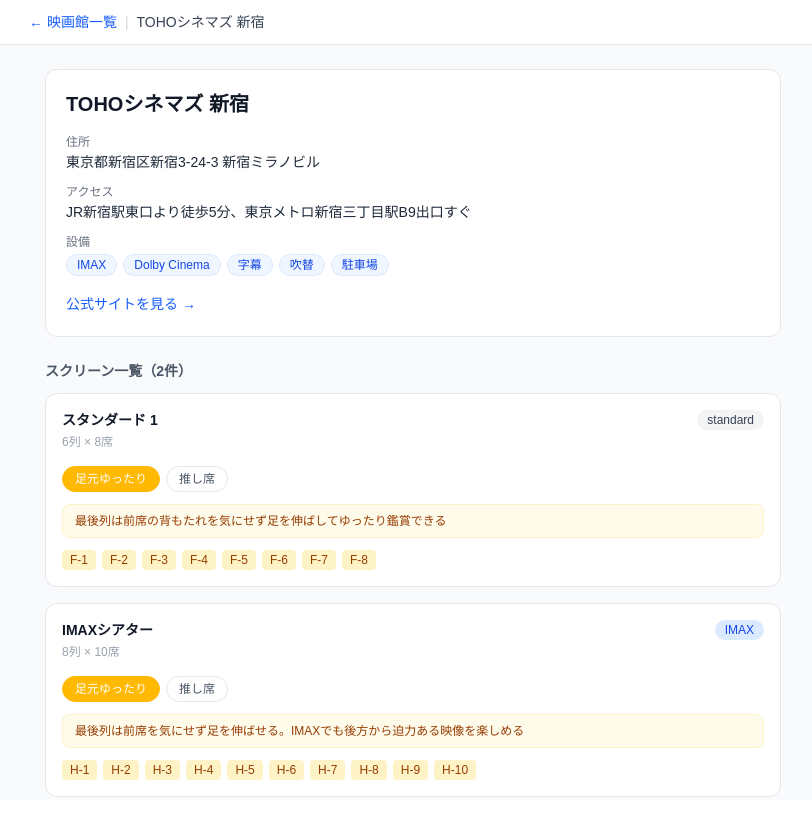
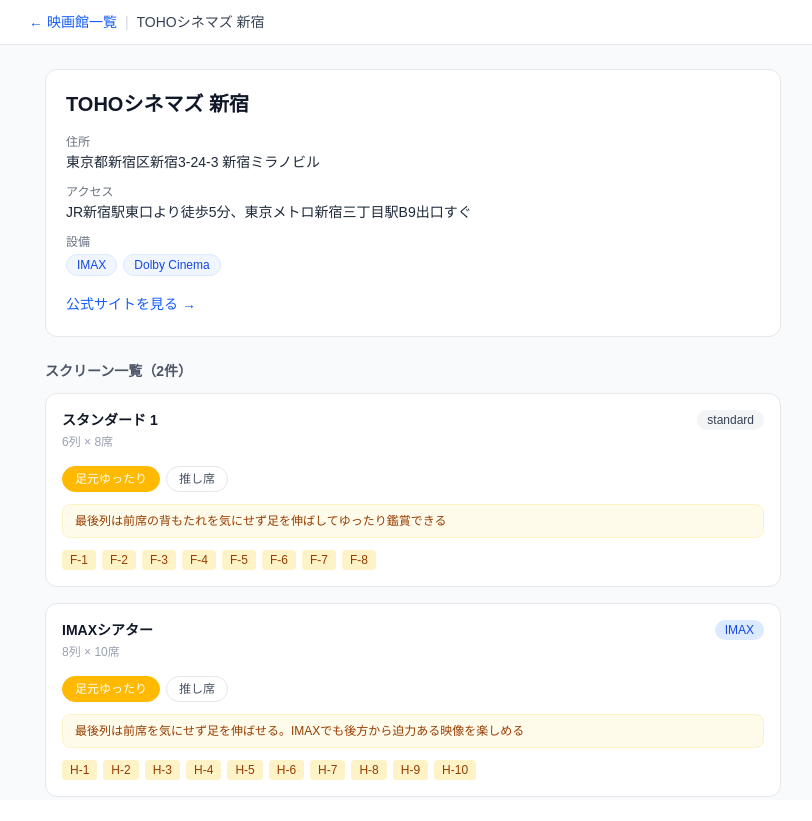
Before and after one commit to kazutomo-nishimaru/cinema-seat-finder, a Next.js app: page /theaters/theater-1 in a window 1280 px wide. Shown: the whole page, without its empty margins (227-1039 px from the left). Built offline with nearby package versions, Linux system fonts and the light colour scheme.

Commit message:
refactor: 絞り込み設備をIMAX・Dolby Cinema・名画座に絞る
- FilterPanel: ALL_FACILITIES から字幕・吹替・駐車場・4DX・ミニシアターを削除
- theaters.json: 各映画館の facilities から該当項目を削除
- types.ts: コメントを更新

```diff
--- a/components/theater/FilterPanel.tsx
+++ b/components/theater/FilterPanel.tsx
@@ -3,16 +3,7 @@
 import { cn } from '@/lib/cn';
 
 // theaters.json に存在する設備 + 仕様書記載の全設備
-const ALL_FACILITIES = [
-  'IMAX',
-  'Dolby Cinema',
-  '4DX',
-  '字幕',
-  '吹替',
-  'ミニシアター',
-  '名画座',
-  '駐車場',
-];
+const ALL_FACILITIES = ['IMAX', 'Dolby Cinema', '名画座'];
 
 type Props = {
   activeFilters: string[];
--- a/data/theaters.json
+++ b/data/theaters.json
@@ -5,7 +5,7 @@
     "lat": 35.693895,
     "lng": 139.703412,
     "address": "東京都新宿区新宿3-24-3 新宿ミラノビル",
-    "facilities": ["IMAX", "Dolby Cinema", "字幕", "吹替", "駐車場"],
+    "facilities": ["IMAX", "Dolby Cinema"],
     "website": "https://tohotheater.jp/theater/find/050/",
     "access_info": "JR新宿駅東口より徒歩5分、東京メトロ新宿三丁目駅B9出口すぐ"
   },
@@ -15,7 +15,7 @@
     "lat": 35.674189,
     "lng": 139.759890,
     "address": "東京都千代田区有楽町1-1-3 東京ミッドタウン日比谷3F",
-    "facilities": ["IMAX", "Dolby Cinema", "字幕", "吹替"],
+    "facilities": ["IMAX", "Dolby Cinema"],
     "website": "https://tohotheater.jp/theater/find/036/",
     "access_info": "東京メトロ日比谷駅A11出口直結"
   },
@@ -25,7 +25,7 @@
     "lat": 35.626852,
     "lng": 139.775498,
     "address": "東京都港区台場1-7-1 アクアシティお台場5F",
-    "facilities": ["4DX", "字幕", "吹替", "駐車場"],
+    "facilities": [],
     "website": "https://www.unitedcinemas.jp/aquacity/",
     "access_info": "ゆりかもめお台場海浜公園駅徒歩3分、りんかい線東京テレポート駅徒歩5分"
   },
@@ -35,7 +35,7 @@
     "lat": 35.674800,
     "lng": 139.762600,
     "address": "東京都千代田区有楽町1-6-1 有楽町マリオン9F",
-    "facilities": ["字幕", "吹替", "ミニシアター"],
+    "facilities": [],
     "website": "https://ttcg.jp/human_yurakucho/",
     "access_info": "JR有楽町駅中央口・日比谷口より徒歩1分、東京メトロ日比谷駅A1出口より徒歩1分"
   }
--- a/lib/types.ts
+++ b/lib/types.ts
@@ -5,7 +5,7 @@
   lat: number;
   lng: number;
   address: string;
-  facilities: string[]; // 例: ["IMAX", "Dolby Cinema", "4DX"]
+  facilities: string[]; // 例: ["IMAX", "Dolby Cinema", "名画座"]
   website: string;
   access_info: string;
 };
```
